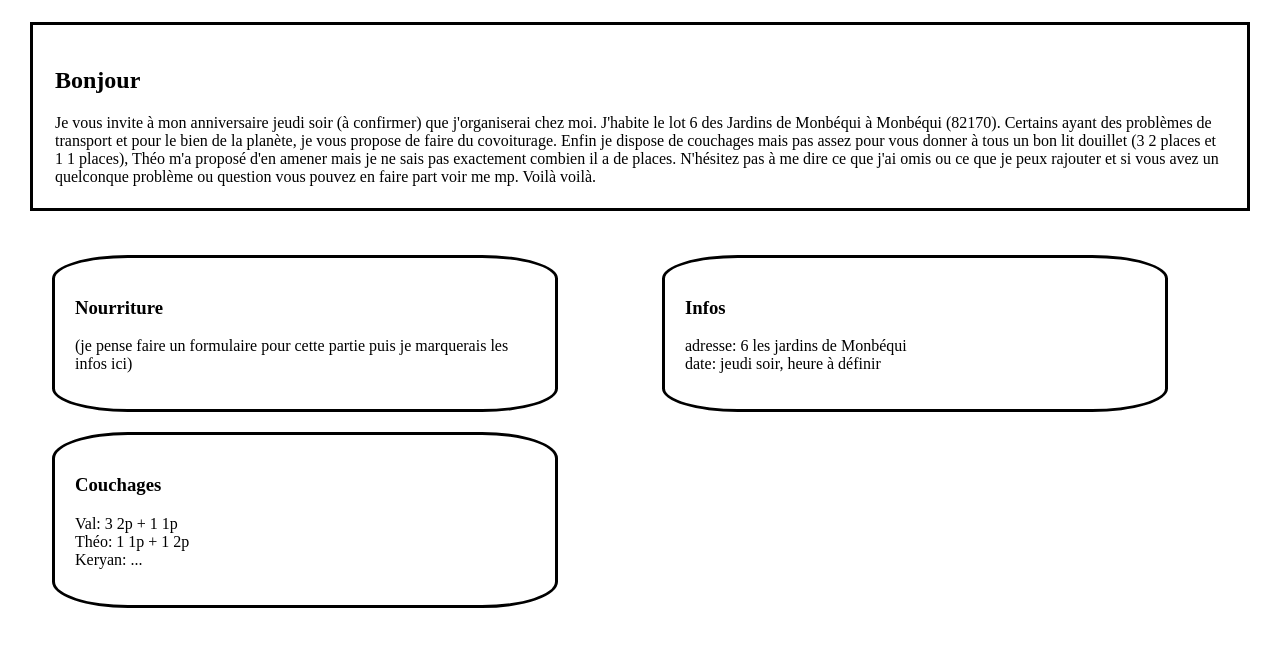
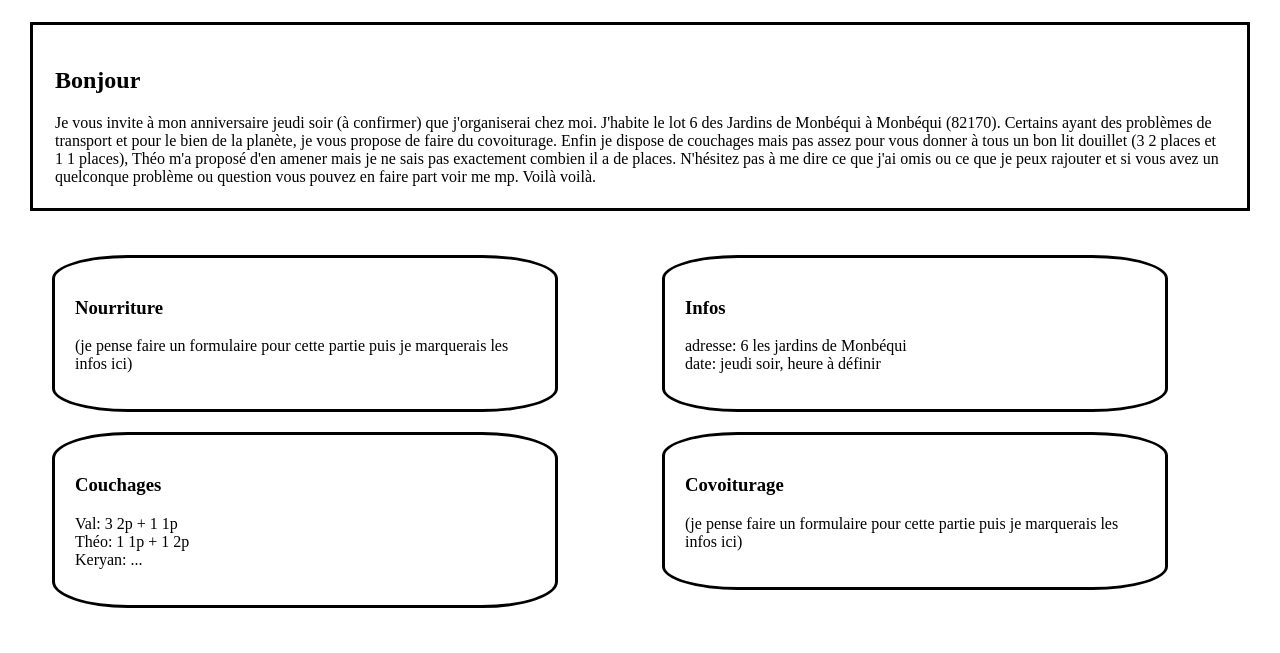
Before and after one commit to vavarm/anniv, a plain HTML site: page index.html in a window 1280 px wide. Drawn offline with Linux system fonts and the light colour scheme; a script that the page names is missing.

Commit message:
Update index.html

```diff
--- a/index.html
+++ b/index.html
@@ -43,6 +43,12 @@ Je vous invite à mon anniversaire jeudi soir (à confirmer) que j'organiserai c
 
                 </div>
 
+                <div class="box">
+                    <h3>Covoiturage</h3>
+                    <p>(je pense faire un formulaire pour cette partie puis je marquerais les infos ici)</p>
+
+                </div>
+
             </div>
 
         </div>
```
